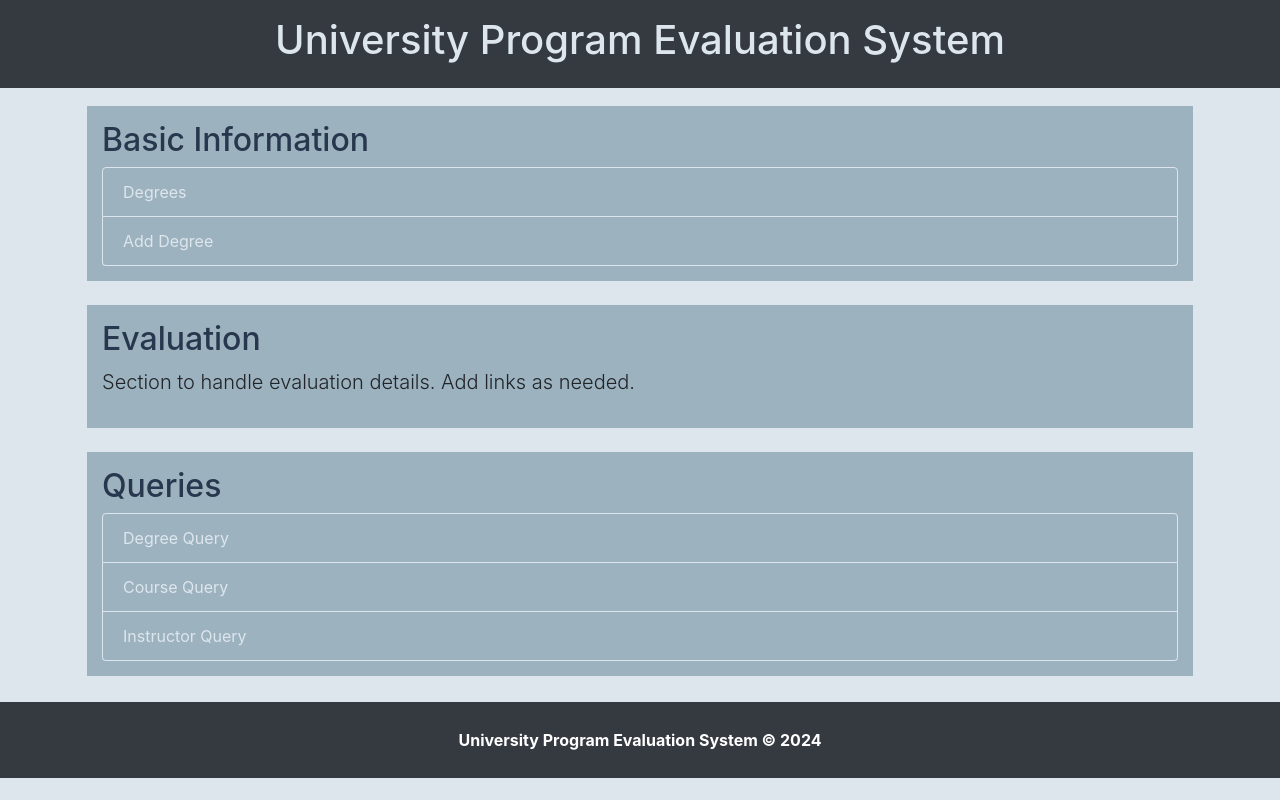
After one commit to PingHe87/university_evaluation, a Django app: page /home/ in a window 1280 px wide. The commit adds this page. Run offline with Django 4.2, Linux system fonts and the light colour scheme; some libraries are stand-ins or nearby versions.

Commit message:
change UI

```diff
--- a/myproject/myproject/settings.py
+++ b/myproject/myproject/settings.py
@@ -123,7 +123,7 @@ USE_TZ = True
 # Static files (CSS, JavaScript, Images)
 # https://docs.djangoproject.com/en/4.2/howto/static-files/
 
-STATIC_URL = "static/"
+STATIC_URL = "university_evaluation/static/"
 
 # Default primary key field type
 # https://docs.djangoproject.com/en/4.2/ref/settings/#default-auto-field
--- a/myproject/university_evaluation/admin.py
+++ b/myproject/university_evaluation/admin.py
@@ -1,4 +1,4 @@
-from django.contrib import admin
+from django.contrib import admin # type: ignore
 
 # Register your models here.
 
--- a/myproject/university_evaluation/apps.py
+++ b/myproject/university_evaluation/apps.py
@@ -1,4 +1,4 @@
-from django.apps import AppConfig
+from django.apps import AppConfig # type: ignore
 
 
 class UniversityEvaluationConfig(AppConfig):
--- /dev/null
+++ b/myproject/university_evaluation/static/style.css
@@ -0,0 +1,62 @@
+/* Color Definitions */
+:root {
+  --color-light-blue: rgb(39, 55, 77);
+  --color-cream: rgb(82, 109, 130);
+  --color-peach: rgb(157, 178, 191);
+  --color-dark-brown: rgb(221, 230, 237);
+}
+
+/* General Background */
+body {
+  background-color: var(--color-dark-brown);
+}
+
+/* Header and Footer Styles */
+header,
+footer {
+  background-color: var(--color-dark-brown);
+  color: var(--color-peach);
+}
+
+/* Section Backgrounds */
+section {
+  background-color: var(--color-peach);
+  border: 2px solid var(--color-dark-brown);
+  padding: 15px;
+  margin-bottom: 20px;
+}
+
+/* Text Colors */
+h1 {
+  color: var(--color-dark-brown);
+}
+
+h2 {
+  color: var(--color-light-blue);
+}
+
+/* Link Styles */
+a {
+  color: var(--color-dark-brown);
+  transition: color 0.3s ease;
+}
+
+a:hover,
+a:focus {
+  color: var(--color-light-blue);
+  text-decoration: none;
+}
+
+/* List Group Items */
+.list-group-item {
+  background-color: transparent;
+  border: 1px solid var(--color-dark-brown);
+}
+
+/* Footer Text Centering and Styling */
+footer p {
+  text-align: center;
+  margin: 0;
+  padding: 10px;
+  font-weight: bold;
+}
--- /dev/null
+++ b/myproject/university_evaluation/templates/university_evaluation/homepage.html
@@ -0,0 +1,59 @@
+{% load static %}
+<!DOCTYPE html>
+<html lang="en">
+  <head>
+    <meta charset="UTF-8" />
+    <title>University Program Evaluation System</title>
+    <link
+      rel="stylesheet"
+      href="https://stackpath.bootstrapcdn.com/bootstrap/4.5.2/css/bootstrap.min.css"
+    />
+    <link rel="stylesheet" href="{% static 'style.css' %}" />
+  </head>
+  <body>
+    <header class="bg-dark text-white p-3 mb-3">
+      <h1 class="text-center">University Program Evaluation System</h1>
+    </header>
+    <main class="container">
+      <!-- Basic Information Section -->
+      <section>
+        <h2>Basic Information</h2>
+        <ul class="list-group">
+          <li class="list-group-item">
+            <a href="{% url 'degree_details' %}">Degrees</a>
+          </li>
+          <li class="list-group-item">
+            <a href="{% url 'create_degree' %}">Add Degree</a>
+          </li>
+        </ul>
+      </section>
+
+      <!-- Evaluation Section -->
+      <section>
+        <h2>Evaluation</h2>
+        <p class="lead">
+          Section to handle evaluation details. Add links as needed.
+        </p>
+      </section>
+
+      <!-- Query Section -->
+      <section>
+        <h2>Queries</h2>
+        <ul class="list-group">
+          <li class="list-group-item">
+            <a href="{% url 'degree_details' %}">Degree Query</a>
+          </li>
+          <li class="list-group-item">
+            <a href="{% url 'query' %}">Course Query</a>
+          </li>
+          <li class="list-group-item">
+            <a href="{% url 'instructor_sections' %}">Instructor Query</a>
+          </li>
+        </ul>
+      </section>
+    </main>
+    <footer class="bg-dark text-white p-3 mt-4">
+      <p class="text-center">University Program Evaluation System © 2024</p>
+    </footer>
+  </body>
+</html>
--- a/myproject/university_evaluation/urls.py
+++ b/myproject/university_evaluation/urls.py
@@ -3,13 +3,13 @@ from .views import course_list,create_degree, degree_details,home, instructor_se
 
 urlpatterns = [
     path('courses/', course_list, name='course_list'),
-    path('', home, name='home'),  # 添加这一行
+    path('home/', home, name='home'),
     # path('courses/add/', add_course, name='add_course'),
     path('create_degree/', create_degree, name='create_degree'),
     path('query/', query_sections, name='query'),
     path('sections_result/', query_sections, name='sections_result'),
 	path('instructor_sections/', instructor_sections, name='instructor_sections'),
-	 path('instructor_sections_result/', instructor_sections, name='instructor_sections_result'),
-	 path('degree_details/', degree_details, name='degree_details'),
+	path('instructor_sections_result/', instructor_sections, name='instructor_sections_result'),
+	path('degree_details/', degree_details, name='degree_details'),
     path('degree_details_result/', degree_details, name='degree_details_result'),
 ]
--- a/myproject/university_evaluation/views.py
+++ b/myproject/university_evaluation/views.py
@@ -32,7 +32,7 @@ def create_degree(request):
 
 def home(request):
     # Add logic to fetch data or perform any other operations
-    return render(request, 'home.html')
+    return render(request, 'university_evaluation/homepage.html')
 
 
 def query_sections(request):
```
Also changed, not shown: myproject/university_evaluation/templates/university_evaluation/base.html (+20 -14 lines), myproject/university_evaluation/models.py (line endings or trailing spaces).
